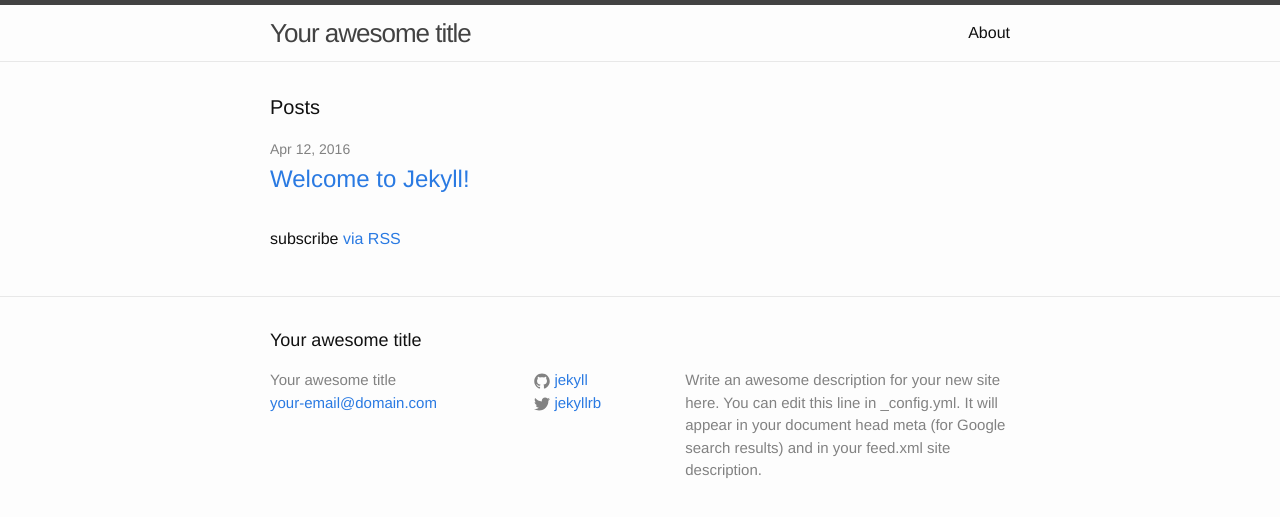
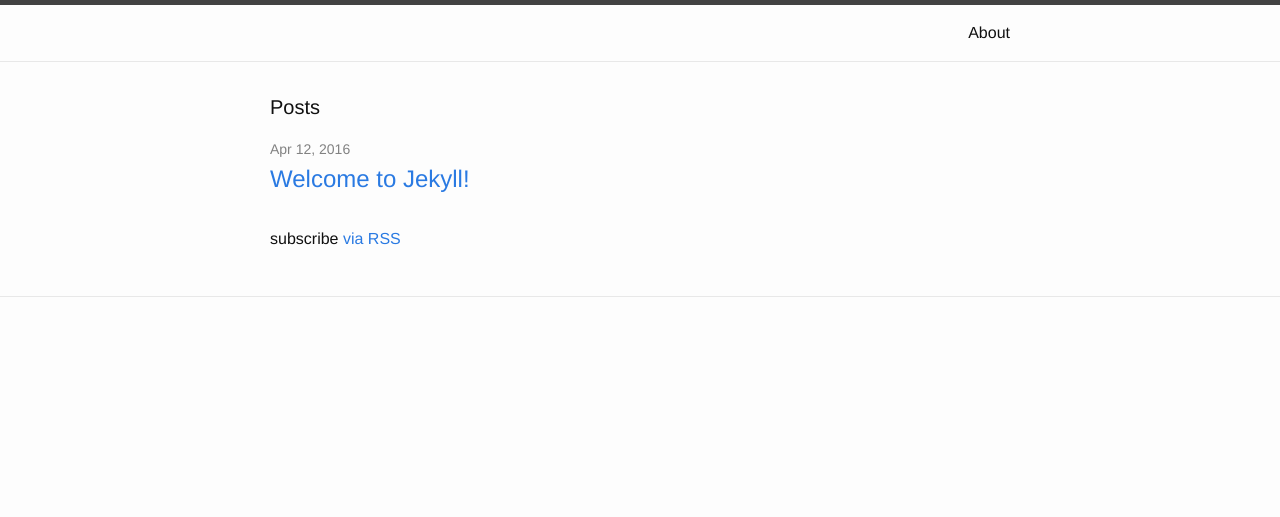
Before and after one commit to birdcheng/blog, a Jekyll site: the page built from index.html, in a window 1280 px wide. Shown: the top 517 px of the page. Built offline with Jekyll 4.4.1, drawn with Linux system fonts in a browser that asks for light colours; Markdown is read by kramdown in place of the engine named in the settings.

Commit message:
changed mL

```diff
--- a/_config.yml
+++ b/_config.yml
@@ -6,16 +6,9 @@
 # 'jekyll serve'. If you change this file, please restart the server process.
 
 # Site settings
-title: Your awesome title
-email: your-email@domain.com
-description: > # this means to ignore newlines until "baseurl:"
-  Write an awesome description for your new site here. You can edit this
-  line in _config.yml. It will appear in your document head meta (for
-  Google search results) and in your feed.xml site description.
-baseurl: "" # the subpath of your site, e.g. /blog
-url: "http://yourdomain.com" # the base hostname & protocol for your site
-twitter_username: jekyllrb
-github_username:  jekyll
+
+markdown: redcarpet
+baseurl: "/blog" # the subpath of your site, e.g. /blog
+url: "http://birdcheng.github.io" # the base hostname & protocol for your site
 
 # Build settings
-markdown: kramdown
```
